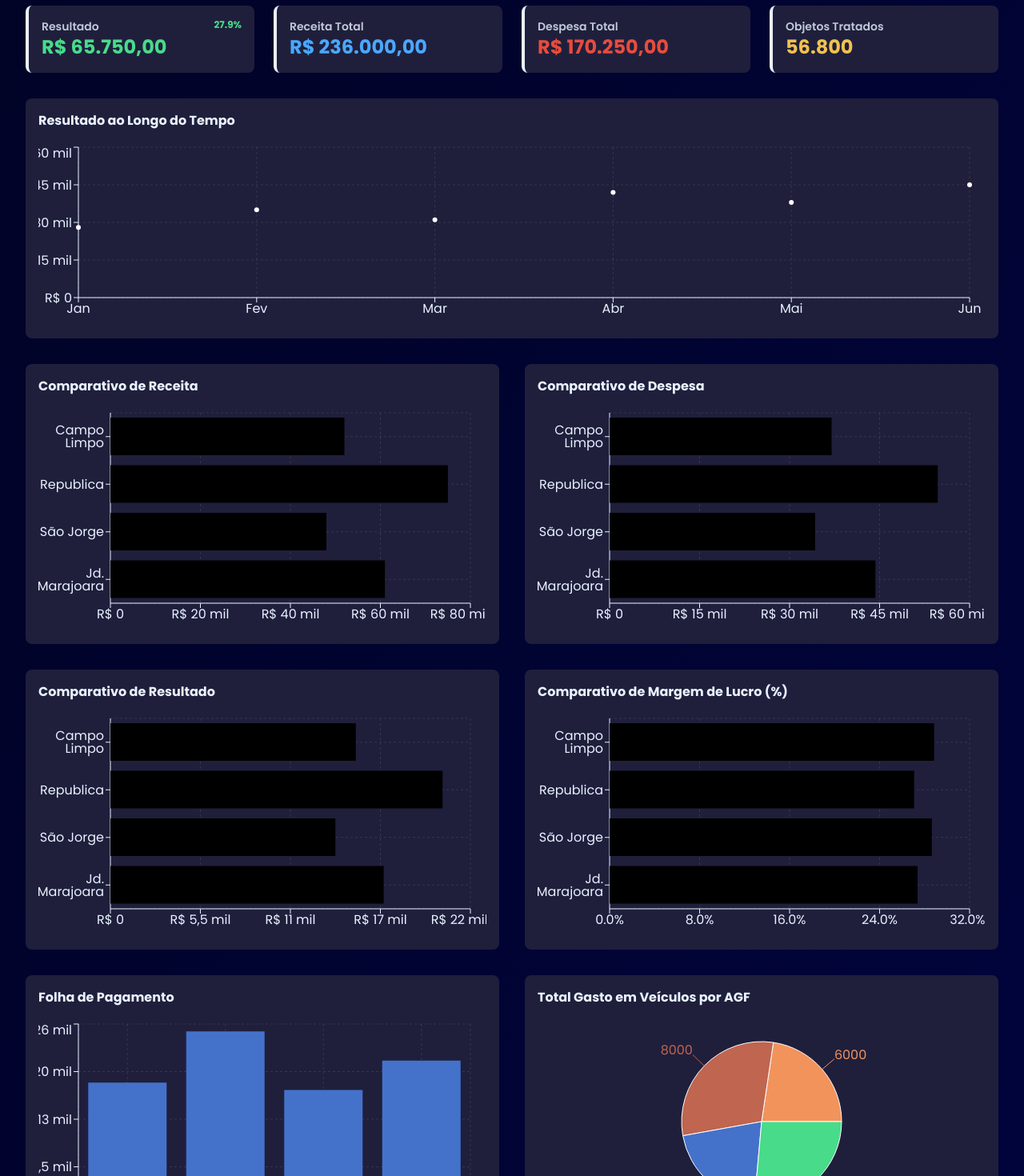
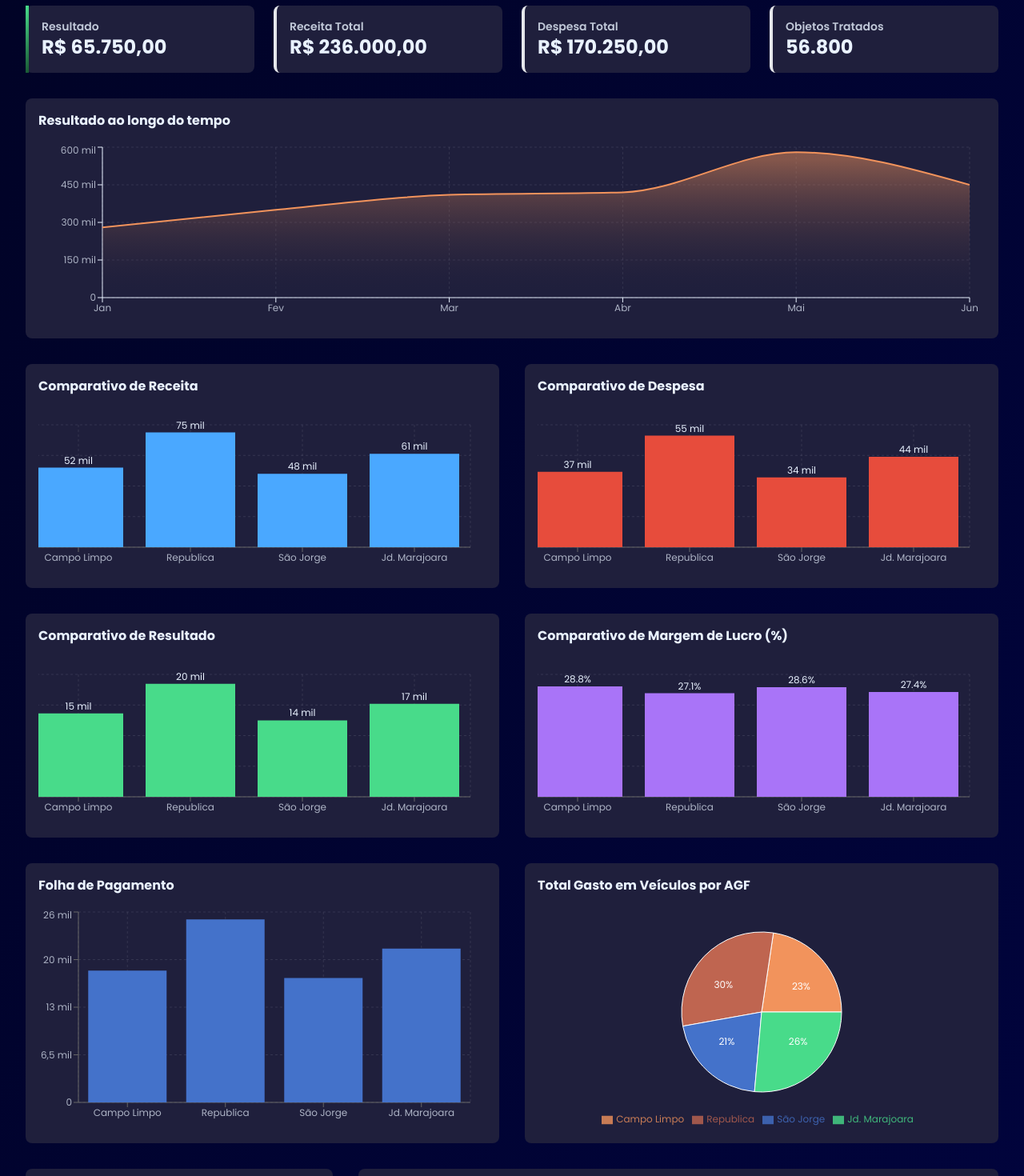
Before and after one commit to Admin-Gestao/dashboard-financeira-agf, a Next.js app: page / in a window 1280 px wide. Shown: the part 100-1570 px from the top of the page at 80% size. Built offline with nearby package versions, Linux system fonts and the light colour scheme.

Commit message:
Update page.tsx

```diff
--- a/src/app/page.tsx
+++ b/src/app/page.tsx
@@ -1,9 +1,11 @@
 "use client";
 
 import { useState, useMemo, ReactElement } from 'react';
-import { BarChart, Bar, XAxis, YAxis, CartesianGrid, Tooltip, Legend, ResponsiveContainer, LineChart, Line, PieChart, Pie, Cell } from 'recharts';
+import { AreaChart, Area, BarChart, Bar, XAxis, YAxis, CartesianGrid, Tooltip, Legend, ResponsiveContainer, PieChart, Pie, Cell, LabelList } from 'recharts';
 
 // --- DADOS MOCKADOS ---
+// Em um cenário real, a API do Bubble retornaria dados baseados nos filtros de mês/ano.
+// Para simular, vamos manter os dados estáticos, mas a lógica de filtro funcionará.
 const mockApiData = {
   agfs: [ { id: 'cl', nome: 'Campo Limpo' }, { id: 'rp', nome: 'Republica' }, { id: 'sj', nome: 'São Jorge' }, { id: 'jm', nome: 'Jd. Marajoara' } ],
   categoriasDespesa: ['aluguel', 'comissoes', 'extras', 'folha_pagamento', 'impostos', 'veiculos', 'telefone'],
@@ -13,17 +15,14 @@ const mockApiData = {
     'São Jorge': { receita: 48000, objetos: 11000, despesas: { aluguel: 3500, comissoes: 2200, extras: 800, folha_pagamento: 17000, impostos: 4800, veiculos: 5500, telefone: 450 }},
     'Jd. Marajoara': { receita: 61000, objetos: 15000, despesas: { aluguel: 5500, comissoes: 3000, extras: 1200, folha_pagamento: 21000, impostos: 6000, veiculos: 7000, telefone: 600 }},
   },
-  evolucaoResultadoGeral: [ { mes: 'Jan', resultado: 28000 }, { mes: 'Fev', resultado: 35000 }, { mes: 'Mar', resultado: 31000 }, { mes: 'Abr', resultado: 42000 }, { mes: 'Mai', resultado: 38000 }, { mes: 'Jun', resultado: 45000 } ],
+  evolucaoResultadoGeral: [ { mes: 'Jan', resultado: 280000 }, { mes: 'Fev', resultado: 350000 }, { mes: 'Mar', resultado: 410000 }, { mes: 'Abr', resultado: 420000 }, { mes: 'Mai', resultado: 580000 }, { mes: 'Jun', resultado: 450000 } ],
 };
 
 // --- COMPONENTES DE UI ---
-const Card = ({ title, value, subValue, borderColor, valueColor }: { title: string, value: string, subValue?: string, borderColor: string, valueColor?: string }) => (
-  <div className="bg-card p-4 rounded-lg border-l-4" style={{ borderColor }}>
-    <div className="flex justify-between items-start">
-      <h3 className="text-sm text-text/80 font-semibold">{title}</h3>
-      {subValue && <span className="text-xs font-bold text-success">{subValue}</span>}
-    </div>
-    <p className={`text-2xl font-bold ${valueColor}`}>{value}</p>
+const Card = ({ title, value, borderColor }: { title: string, value: string, borderColor: string }) => (
+  <div className="bg-card p-4 rounded-lg border-l-4" style={{ borderImage: borderColor, borderImageSlice: 1 }}>
+    <h3 className="text-sm text-text/80 font-semibold">{title}</h3>
+    <p className="text-2xl font-bold text-text">{value}</p>
   </div>
 );
 
@@ -56,7 +55,12 @@ export default function DashboardPage() {
   const [categoriasExcluidas, setCategoriasExcluidas] = useState<string[]>([]);
 
   const dadosProcessados = useMemo(() => {
-    const totaisPorAgf = mockApiData.agfs.map(agf => {
+    // LÓGICA DE FILTRO PRINCIPAL
+    const agfsParaProcessar = agfSelecionada === 'todas'
+      ? mockApiData.agfs
+      : mockApiData.agfs.filter(agf => agf.nome === agfSelecionada);
+
+    const totaisPorAgf = agfsParaProcessar.map(agf => {
       const dadosAgf = mockApiData.dadosMensais[agf.nome as keyof typeof mockApiData.dadosMensais];
       const despesaTotal = Object.values(dadosAgf.despesas).reduce((acc, val) => acc + val, 0);
       const resultado = dadosAgf.receita - despesaTotal;
@@ -67,15 +71,22 @@ export default function DashboardPage() {
       const ganhoMargem = margemSimulada - margemLucro;
       return { nome: agf.nome, receita: dadosAgf.receita, despesaTotal, resultado, margemLucro, objetos: dadosAgf.objetos, despesasDetalhadas: dadosAgf.despesas, margemLucroReal: margemLucro, ganhoMargem: ganhoMargem > 0 ? ganhoMargem : 0 };
     });
-    const totaisGerais = { receita: totaisPorAgf.reduce((acc, agf) => acc + agf.receita, 0), despesa: totaisPorAgf.reduce((acc, agf) => acc + agf.despesaTotal, 0), resultado: totaisPorAgf.reduce((acc, agf) => acc + agf.resultado, 0), objetos: totaisPorAgf.reduce((acc, agf) => acc + agf.objetos, 0), margem: 0 };
-    totaisGerais.margem = totaisGerais.receita > 0 ? (totaisGerais.resultado / totaisGerais.receita) * 100 : 0;
+
+    const totaisGerais = { receita: totaisPorAgf.reduce((acc, agf) => acc + agf.receita, 0), despesa: totaisPorAgf.reduce((acc, agf) => acc + agf.despesaTotal, 0), resultado: totaisPorAgf.reduce((acc, agf) => acc + agf.resultado, 0), objetos: totaisPorAgf.reduce((acc, agf) => acc + agf.objetos, 0) };
+
+    // TODO: A lógica do filtro de Mês/Ano deve ser aplicada na chamada da API do Bubble.
+    // Por enquanto, ela re-renderiza o componente, mas os dados mockados não mudam.
+    console.log(`Filtros aplicados: AGF=${agfSelecionada}, Mês=${mesSelecionado}, Ano=${anoSelecionado}`);
+
     return { totaisPorAgf, totaisGerais };
-  }, [categoriasExcluidas]);
+  }, [agfSelecionada, mesSelecionado, anoSelecionado, categoriasExcluidas]);
 
   const handleCategoriaToggle = (categoria: string) => { setCategoriasExcluidas(prev => prev.includes(categoria) ? prev.filter(c => c !== categoria) : [...prev, categoria]); };
   const currencyFormatter = (value: number) => value.toLocaleString('pt-BR', { style: 'currency', currency: 'BRL' });
   const percentFormatter = (value: number) => `${value.toFixed(1)}%`;
-  const compactCurrencyFormatter = (value: number) => new Intl.NumberFormat('pt-BR', { notation: 'compact', style: 'currency', currency: 'BRL' }).format(value);
+  const numberFormatter = (value: number) => value.toLocaleString('pt-BR');
+
+  const CORES = { receita: '#4AA8FF', despesa: '#E74C3C', resultado: '#48DB8A', margem: '#A974F8', simulacaoReal: '#A974F8', simulacaoGanho: '#F4D35E' };
 
   return (
     <div className="p-4 md:p-8">
@@ -94,24 +105,38 @@ export default function DashboardPage() {
         </header>
 
         <section className="grid grid-cols-1 sm:grid-cols-2 lg:grid-cols-4 gap-6">
-          <Card title="Resultado" value={currencyFormatter(dadosProcessados.totaisGerais.resultado)} subValue={percentFormatter(dadosProcessados.totaisGerais.margem)} borderColor="var(--tw-color-success)" valueColor="text-success" />
-          <Card title="Receita Total" value={currencyFormatter(dadosProcessados.totaisGerais.receita)} borderColor="var(--tw-color-info)" valueColor="text-info" />
-          <Card title="Despesa Total" value={currencyFormatter(dadosProcessados.totaisGerais.despesa)} borderColor="var(--tw-color-destructive)" valueColor="text-destructive" />
-          <Card title="Objetos Tratados" value={dadosProcessados.totaisGerais.objetos.toLocaleString('pt-BR')} borderColor="var(--tw-color-warning)" valueColor="text-warning" />
+          <Card title="Resultado" value={currencyFormatter(dadosProcessados.totaisGerais.resultado)} borderColor="linear-gradient(to bottom, #48DB8A, #1a5935)" />
+          <Card title="Receita Total" value={currencyFormatter(dadosProcessados.totaisGerais.receita)} borderColor={CORES.receita} />
+          <Card title="Despesa Total" value={currencyFormatter(dadosProcessados.totaisGerais.despesa)} borderColor={CORES.despesa} />
+          <Card title="Objetos Tratados" value={numberFormatter(dadosProcessados.totaisGerais.objetos)} borderColor="var(--tw-color-warning)" />
         </section>
 
-        <section><ChartContainer title="Resultado ao Longo do Tempo" className="h-[300px]"><LineChart data={mockApiData.evolucaoResultadoGeral} margin={{ top: 5, right: 20, left: -10, bottom: 5 }}><CartesianGrid strokeDasharray="3 3" stroke="rgba(233, 242, 255, 0.1)" /><XAxis dataKey="mes" stroke="#E9F2FF" /><YAxis stroke="#E9F2FF" tickFormatter={compactCurrencyFormatter} /><Tooltip content={<CustomTooltip formatter={currencyFormatter} />} /><Line type="monotone" dataKey="resultado" name="Resultado" stroke="var(--tw-color-primary)" strokeWidth={2} /></LineChart></ChartContainer></section>
+        <section><ChartContainer title="Resultado ao longo do tempo" className="h-[300px]">
+            <AreaChart data={mockApiData.evolucaoResultadoGeral} margin={{ top: 5, right: 20, left: 20, bottom: 5 }}>
+              <defs>
+                <linearGradient id="colorResultado" x1="0" y1="0" x2="0" y2="1">
+                  <stop offset="5%" stopColor="#F2935C" stopOpacity={0.8}/>
+                  <stop offset="95%" stopColor="#1F1F3C" stopOpacity={0.1}/>
+                </linearGradient>
+              </defs>
+              <CartesianGrid strokeDasharray="3 3" stroke="rgba(233, 242, 255, 0.1)" />
+              <XAxis dataKey="mes" stroke="#E9F2FF" tick={{ fill: '#E9F2FF', opacity: 0.7, fontSize: 12 }} />
+              <YAxis stroke="#E9F2FF" tickFormatter={(value) => value.toLocaleString('pt-BR', {notation: 'compact', compactDisplay: 'short'})} tick={{ fill: '#E9F2FF', opacity: 0.7, fontSize: 12 }} />
+              <Tooltip content={<CustomTooltip formatter={currencyFormatter} />} />
+              <Area type="monotone" dataKey="resultado" name="Resultado" stroke="#F2935C" strokeWidth={2} fill="url(#colorResultado)" />
+            </AreaChart>
+        </ChartContainer></section>
 
         <section className="grid grid-cols-1 lg:grid-cols-2 gap-8">
-          <ChartContainer title="Comparativo de Receita" className="h-[350px]"><BarChart layout="vertical" data={dadosProcessados.totaisPorAgf} margin={{ top: 5, right: 20, left: 10, bottom: 5 }}><CartesianGrid strokeDasharray="3 3" stroke="rgba(233, 242, 255, 0.1)" /><XAxis type="number" stroke="#E9F2FF" tickFormatter={compactCurrencyFormatter} /><YAxis type="category" dataKey="nome" stroke="#E9F2FF" width={80} interval={0} /><Tooltip content={<CustomTooltip formatter={currencyFormatter} />} /><Bar dataKey="receita" fill="var(--tw-color-info)" name="Receita" /></BarChart></ChartContainer>
-          <ChartContainer title="Comparativo de Despesa" className="h-[350px]"><BarChart layout="vertical" data={dadosProcessados.totaisPorAgf} margin={{ top: 5, right: 20, left: 10, bottom: 5 }}><CartesianGrid strokeDasharray="3 3" stroke="rgba(233, 242, 255, 0.1)" /><XAxis type="number" stroke="#E9F2FF" tickFormatter={compactCurrencyFormatter} /><YAxis type="category" dataKey="nome" stroke="#E9F2FF" width={80} interval={0} /><Tooltip content={<CustomTooltip formatter={currencyFormatter} />} /><Bar dataKey="despesaTotal" fill="var(--tw-color-destructive)" name="Despesa" /></BarChart></ChartContainer>
-          <ChartContainer title="Comparativo de Resultado" className="h-[350px]"><BarChart layout="vertical" data={dadosProcessados.totaisPorAgf} margin={{ top: 5, right: 20, left: 10, bottom: 5 }}><CartesianGrid strokeDasharray="3 3" stroke="rgba(233, 242, 255, 0.1)" /><XAxis type="number" stroke="#E9F2FF" tickFormatter={compactCurrencyFormatter} /><YAxis type="category" dataKey="nome" stroke="#E9F2FF" width={80} interval={0} /><Tooltip content={<CustomTooltip formatter={currencyFormatter} />} /><Bar dataKey="resultado" fill="var(--tw-color-success)" name="Resultado" /></BarChart></ChartContainer>
-          <ChartContainer title="Comparativo de Margem de Lucro (%)" className="h-[350px]"><BarChart layout="vertical" data={dadosProcessados.totaisPorAgf} margin={{ top: 5, right: 20, left: 10, bottom: 5 }}><CartesianGrid strokeDasharray="3 3" stroke="rgba(233, 242, 255, 0.1)" /><XAxis type="number" stroke="#E9F2FF" tickFormatter={percentFormatter} /><YAxis type="category" dataKey="nome" stroke="#E9F2FF" width={80} interval={0} /><Tooltip content={<CustomTooltip formatter={percentFormatter} />} /><Bar dataKey="margemLucro" fill="var(--tw-color-primary)" name="Margem" /></BarChart></ChartContainer>
+          <ChartContainer title="Comparativo de Receita" className="h-[280px]"><BarChart data={dadosProcessados.totaisPorAgf} margin={{ top: 20, right: 20, left: -20, bottom: 5 }}><CartesianGrid strokeDasharray="3 3" stroke="rgba(233, 242, 255, 0.1)" /><XAxis dataKey="nome" tick={{ fill: '#E9F2FF', opacity: 0.7, fontSize: 12 }} /><YAxis hide={true} /><Tooltip content={<CustomTooltip formatter={currencyFormatter} />} /><Bar dataKey="receita" fill={CORES.receita} name="Receita"><LabelList dataKey="receita" position="top" formatter={(value: number) => value.toLocaleString('pt-BR', {notation: 'compact'})} style={{ fill: '#E9F2FF', fontSize: 12 }} /></Bar></BarChart></ChartContainer>
+          <ChartContainer title="Comparativo de Despesa" className="h-[280px]"><BarChart data={dadosProcessados.totaisPorAgf} margin={{ top: 20, right: 20, left: -20, bottom: 5 }}><CartesianGrid strokeDasharray="3 3" stroke="rgba(233, 242, 255, 0.1)" /><XAxis dataKey="nome" tick={{ fill: '#E9F2FF', opacity: 0.7, fontSize: 12 }} /><YAxis hide={true} /><Tooltip content={<CustomTooltip formatter={currencyFormatter} />} /><Bar dataKey="despesaTotal" fill={CORES.despesa} name="Despesa"><LabelList dataKey="despesaTotal" position="top" formatter={(value: number) => value.toLocaleString('pt-BR', {notation: 'compact'})} style={{ fill: '#E9F2FF', fontSize: 12 }} /></Bar></BarChart></ChartContainer>
+          <ChartContainer title="Comparativo de Resultado" className="h-[280px]"><BarChart data={dadosProcessados.totaisPorAgf} margin={{ top: 20, right: 20, left: -20, bottom: 5 }}><CartesianGrid strokeDasharray="3 3" stroke="rgba(233, 242, 255, 0.1)" /><XAxis dataKey="nome" tick={{ fill: '#E9F2FF', opacity: 0.7, fontSize: 12 }} /><YAxis hide={true} /><Tooltip content={<CustomTooltip formatter={currencyFormatter} />} /><Bar dataKey="resultado" fill={CORES.resultado} name="Resultado"><LabelList dataKey="resultado" position="top" formatter={(value: number) => value.toLocaleString('pt-BR', {notation: 'compact'})} style={{ fill: '#E9F2FF', fontSize: 12 }} /></Bar></BarChart></ChartContainer>
+          <ChartContainer title="Comparativo de Margem de Lucro (%)" className="h-[280px]"><BarChart data={dadosProcessados.totaisPorAgf} margin={{ top: 20, right: 20, left: -20, bottom: 5 }}><CartesianGrid strokeDasharray="3 3" stroke="rgba(233, 242, 255, 0.1)" /><XAxis dataKey="nome" tick={{ fill: '#E9F2FF', opacity: 0.7, fontSize: 12 }} /><YAxis hide={true} /><Tooltip content={<CustomTooltip formatter={percentFormatter} />} /><Bar dataKey="margemLucro" fill={CORES.margem} name="Margem"><LabelList dataKey="margemLucro" position="top" formatter={(value: number) => `${value.toFixed(1)}%`} style={{ fill: '#E9F2FF', fontSize: 12 }} /></Bar></BarChart></ChartContainer>
         </section>
 
         <section className="grid grid-cols-1 lg:grid-cols-2 gap-8">
-            <ChartContainer title="Folha de Pagamento" className="h-[350px]"><BarChart data={dadosProcessados.totaisPorAgf} margin={{ top: 5, right: 20, left: -10, bottom: 5 }}><CartesianGrid strokeDasharray="3 3" stroke="rgba(233, 242, 255, 0.1)" /><XAxis dataKey="nome" stroke="#E9F2FF" /><YAxis stroke="#E9F2FF" tickFormatter={compactCurrencyFormatter} /><Tooltip content={<CustomTooltip formatter={currencyFormatter} />} /><Bar dataKey="despesasDetalhadas.folha_pagamento" fill="#4472CA" name="Folha de Pagamento" /></BarChart></ChartContainer>
-            <ChartContainer title="Total Gasto em Veículos por AGF" className="h-[350px]"><PieChart><Tooltip formatter={currencyFormatter} /><Legend /><Pie data={dadosProcessados.totaisPorAgf} dataKey="despesasDetalhadas.veiculos" nameKey="nome" cx="50%" cy="50%" outerRadius={100} label>{dadosProcessados.totaisPorAgf.map((_, index) => (<Cell key={`cell-${index}`} fill={['#F2935C', '#BF6550', '#4472CA', '#48DB8A'][index % 4]} />))}</Pie></PieChart></ChartContainer>
+            <ChartContainer title="Folha de Pagamento" className="h-[350px]"><BarChart data={dadosProcessados.totaisPorAgf} margin={{ top: 5, right: 20, left: -10, bottom: 5 }}><CartesianGrid strokeDasharray="3 3" stroke="rgba(233, 242, 255, 0.1)" /><XAxis dataKey="nome" tick={{ fill: '#E9F2FF', opacity: 0.7, fontSize: 12 }} /><YAxis tickFormatter={(value) => value.toLocaleString('pt-BR', {notation: 'compact'})} tick={{ fill: '#E9F2FF', opacity: 0.7, fontSize: 12 }} /><Tooltip content={<CustomTooltip formatter={currencyFormatter} />} /><Bar dataKey="despesasDetalhadas.folha_pagamento" fill="#4472CA" name="Folha de Pagamento" /></BarChart></ChartContainer>
+            <ChartContainer title="Total Gasto em Veículos por AGF" className="h-[350px]"><PieChart><Tooltip formatter={currencyFormatter} /><Legend wrapperStyle={{fontSize: "12px", opacity: 0.8}} /><Pie data={dadosProcessados.totaisPorAgf} dataKey="despesasDetalhadas.veiculos" nameKey="nome" cx="50%" cy="50%" outerRadius={100} labelLine={false} label={({ cx, cy, midAngle, innerRadius, outerRadius, percent }) => { const radius = innerRadius + (outerRadius - innerRadius) * 0.5; const x = cx + radius * Math.cos(-midAngle * (Math.PI / 180)); const y = cy + radius * Math.sin(-midAngle * (Math.PI / 180)); return (<text x={x} y={y} fill="white" textAnchor={x > cx ? 'start' : 'end'} dominantBaseline="central" fontSize={12}>{`${(percent * 100).toFixed(0)}%`}</text>);}}>{dadosProcessados.totaisPorAgf.map((_, index) => (<Cell key={`cell-${index}`} fill={['#F2935C', '#BF6550', '#4472CA', '#48DB8A'][index % 4]} />))}</Pie></PieChart></ChartContainer>
         </section>
 
         <section className="grid grid-cols-1 lg:grid-cols-3 gap-8">
@@ -122,7 +147,7 @@ export default function DashboardPage() {
         <section className="bg-card p-4 rounded-lg">
             <h3 className="font-bold mb-4 text-text">Simulação de Margem de Lucro</h3>
             <div className="mb-4"><p className="text-sm text-text/80 mb-2">Selecione despesas para excluir do cálculo:</p><div className="flex flex-wrap gap-2">{mockApiData.categoriasDespesa.map(cat => (<button key={cat} onClick={() => handleCategoriaToggle(cat)} className={`px-3 py-1 text-xs rounded-full transition-colors capitalize ${categoriasExcluidas.includes(cat) ? 'bg-primary text-white' : 'bg-gray-600/50 text-text/80'}`}>{cat.replace('_', ' ')}</button>))}</div></div>
-            <ChartContainer title="" className="h-[300px]"><BarChart data={dadosProcessados.totaisPorAgf} layout="horizontal" margin={{ top: 5, right: 20, left: -10, bottom: 5 }}><CartesianGrid strokeDasharray="3 3" stroke="rgba(233, 242, 255, 0.1)" /><XAxis type="category" dataKey="nome" stroke="#E9F2FF" /><YAxis type="number" stroke="#E9F2FF" tickFormatter={percentFormatter} /><Tooltip content={<CustomTooltip formatter={percentFormatter} />} /><Legend /><Bar dataKey="margemLucroReal" stackId="a" fill="var(--tw-color-info)" name="Margem Real" /><Bar dataKey="ganhoMargem" stackId="a" fill="var(--tw-color-success)" name="Ganho de Margem" /></BarChart></ChartContainer>
+            <ChartContainer title="" className="h-[300px]"><BarChart data={dadosProcessados.totaisPorAgf} layout="vertical" stackOffset="expand" margin={{ top: 5, right: 20, left: -10, bottom: 5 }}><CartesianGrid strokeDasharray="3 3" stroke="rgba(233, 242, 255, 0.1)" /><XAxis type="number" hide={true} /><YAxis type="category" dataKey="nome" stroke="#E9F2FF" tick={{ fill: '#E9F2FF', opacity: 0.7, fontSize: 12 }} width={80} /><Tooltip content={<CustomTooltip formatter={percentFormatter} />} /><Legend wrapperStyle={{fontSize: "12px", opacity: 0.8}} /><Bar dataKey="margemLucroReal" stackId="a" fill={CORES.simulacaoReal} name="Margem Real" /><Bar dataKey="ganhoMargem" stackId="a" fill={CORES.simulacaoGanho} name="Ganho de Margem" /></BarChart></ChartContainer>
         </section>
       </main>
     </div>
```
